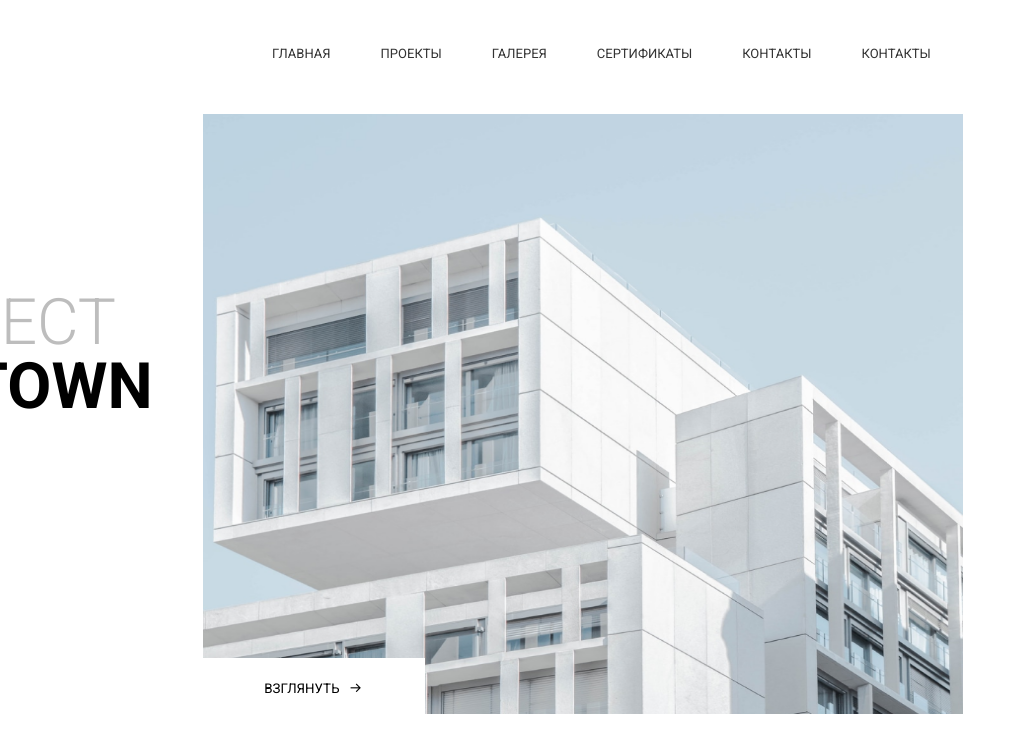
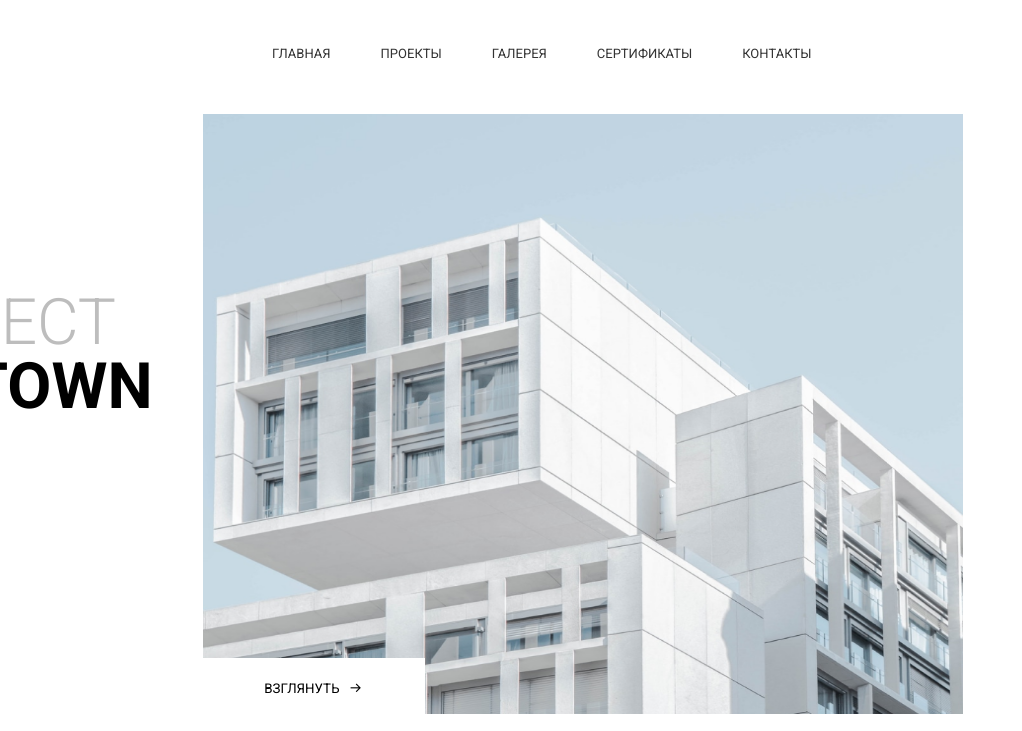
Before and after one commit to emmaudebu/Archi, a plain HTML site: page index.html in a window 1280 px wide. Shown: the top 731 px of the page, 258-1280 px from the left. Drawn offline with nearby package versions, Linux system fonts and the light colour scheme.

Commit message:
Update index.html

```diff
--- a/index.html
+++ b/index.html
@@ -22,7 +22,7 @@
                     <li><a href="./Posts-details.html">ГАЛЕРЕЯ</a></li>
                     <li><a href="./Documents.html">СЕРТИФИКАТЫ</a></li>
                     <li><a href="./contact.html">КОНТАКТЫ</a></li>
-                    <li><a href="./contact.html">КОНТАКТЫ</a></li>
+
                 </ul>
 
                 <i class='bx bx-menu'></i>
```
